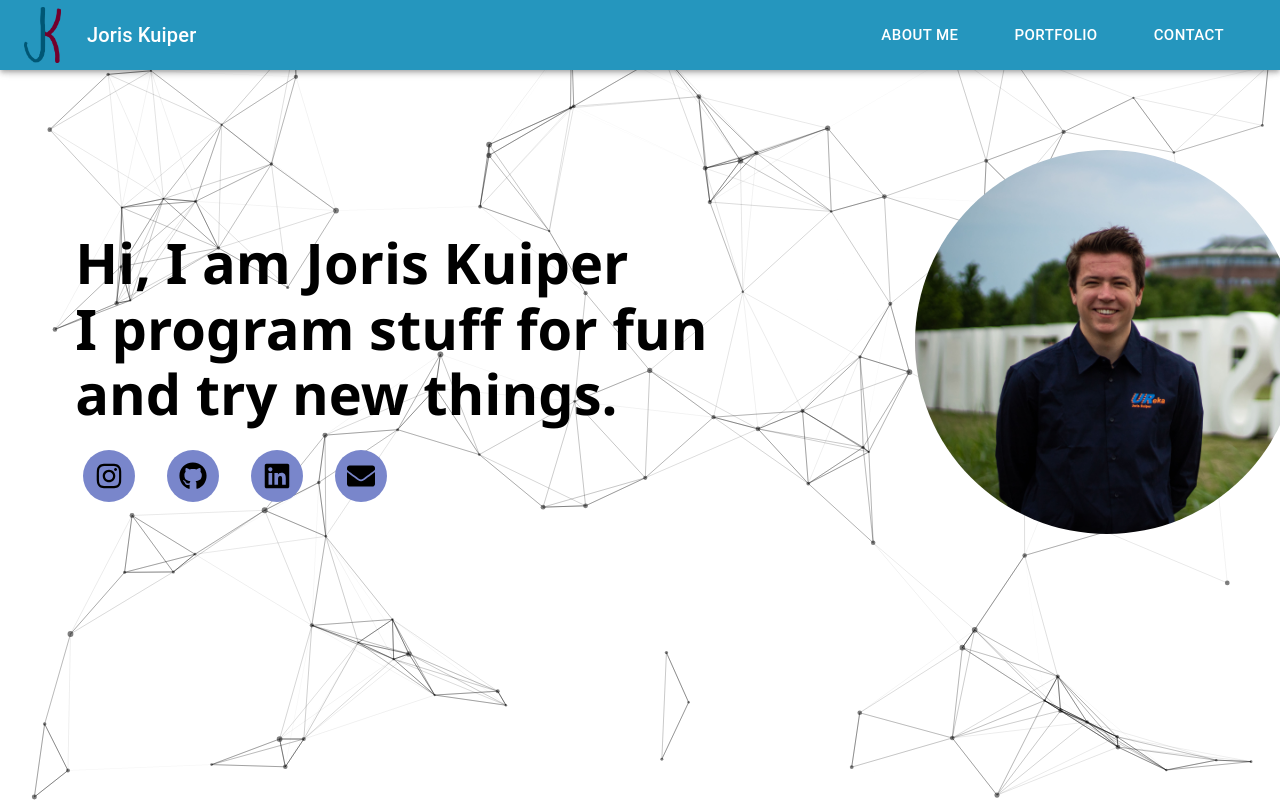
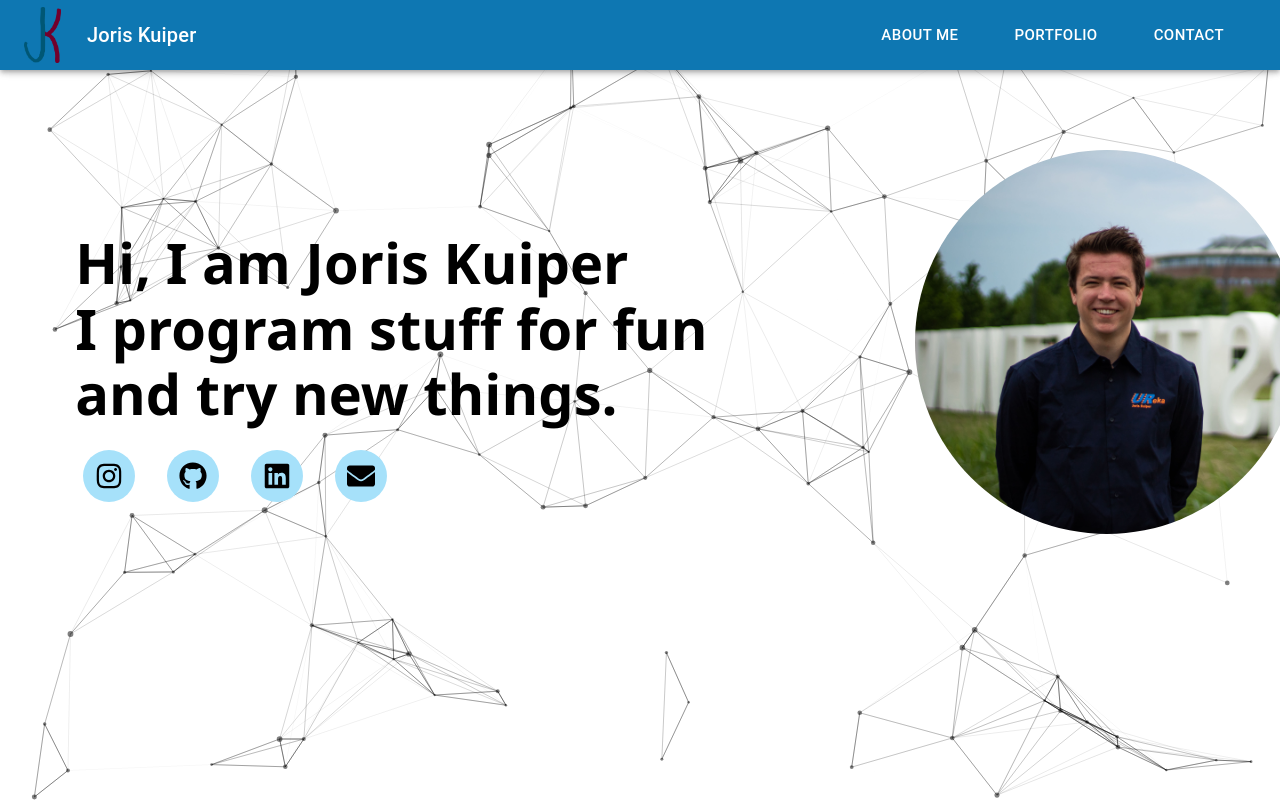
Before and after one commit to kasteelharry/Juno, a React (Create React App) app in the folder juno-client/: page / in a window 1280 px wide. Built offline with nearby package versions, Linux system fonts and the light colour scheme.

Commit message:
Changed theme a bit

```diff
--- a/juno-client/src/App/MenuBar/MenuBar.tsx
+++ b/juno-client/src/App/MenuBar/MenuBar.tsx
@@ -14,7 +14,7 @@ function MenuBar() {
     const navigate = useNavigate()
 
     return (
-        <AppBar position="static">
+        <AppBar position="static" sx={{bgcolor:'primary.main'}}>
             <Container maxWidth={false}>
                 <Toolbar disableGutters>
                 <img className='title-picture' src={require('../../images/logo.png')} alt='' />
--- a/juno-client/src/Theme/PersonalTheme.d.tsx
+++ b/juno-client/src/Theme/PersonalTheme.d.tsx
@@ -3,13 +3,13 @@ import { createTheme } from '@mui/material/styles';
 export const PersonalTheme = createTheme({
     palette: {
         primary: {
-            light: "#7986cb",
-            main: "#2596be",
-            dark: "#303f9f",
+            light: "#A6E1FA",
+            main: "#0E77B2",
+            dark: "#0A2472",
             contrastText: "#fff"
         },
         secondary: {
-            main: '#f50057',
+            main: '#2bb2e3',
         },
     },
     typography: {
```
